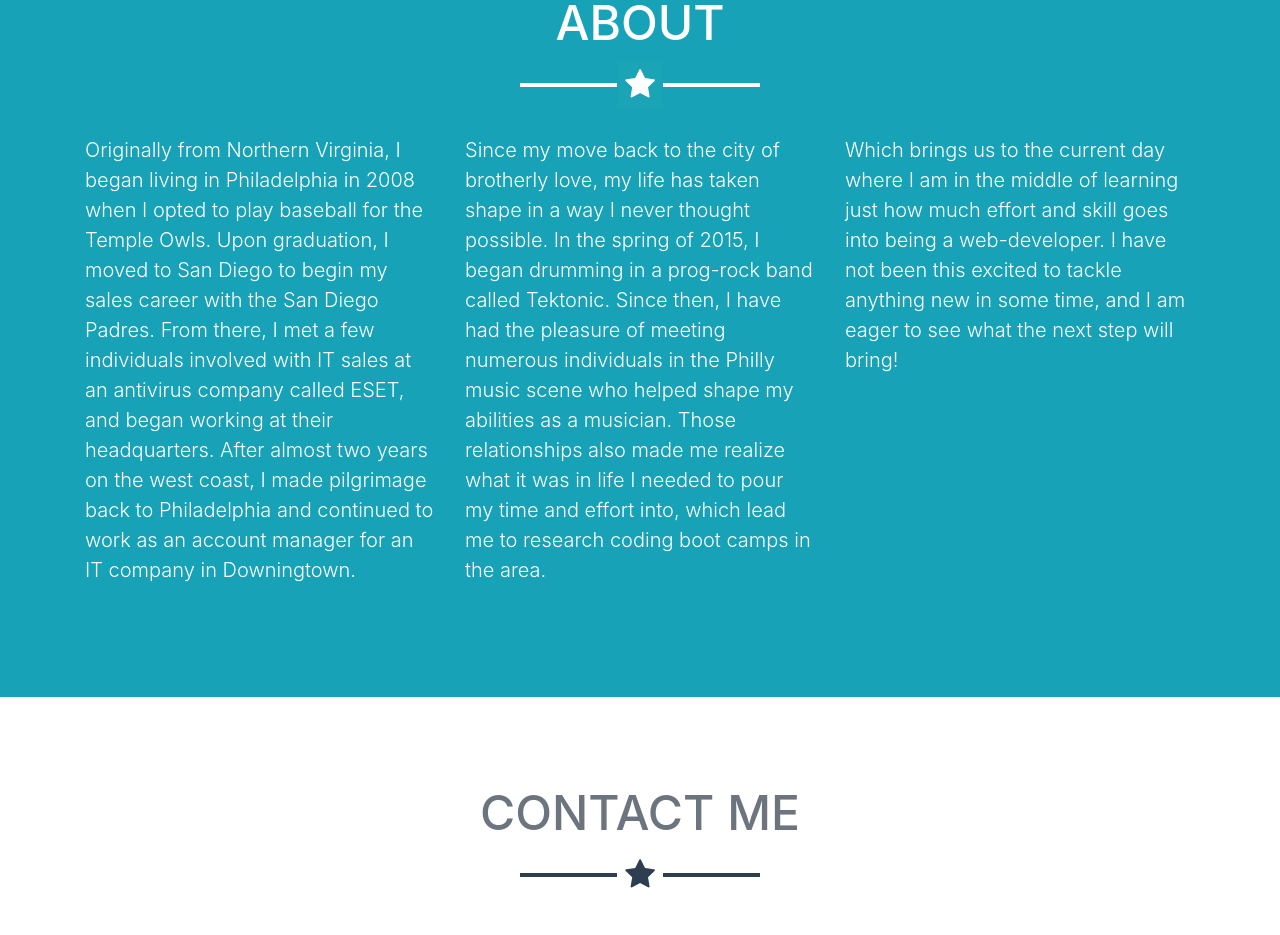
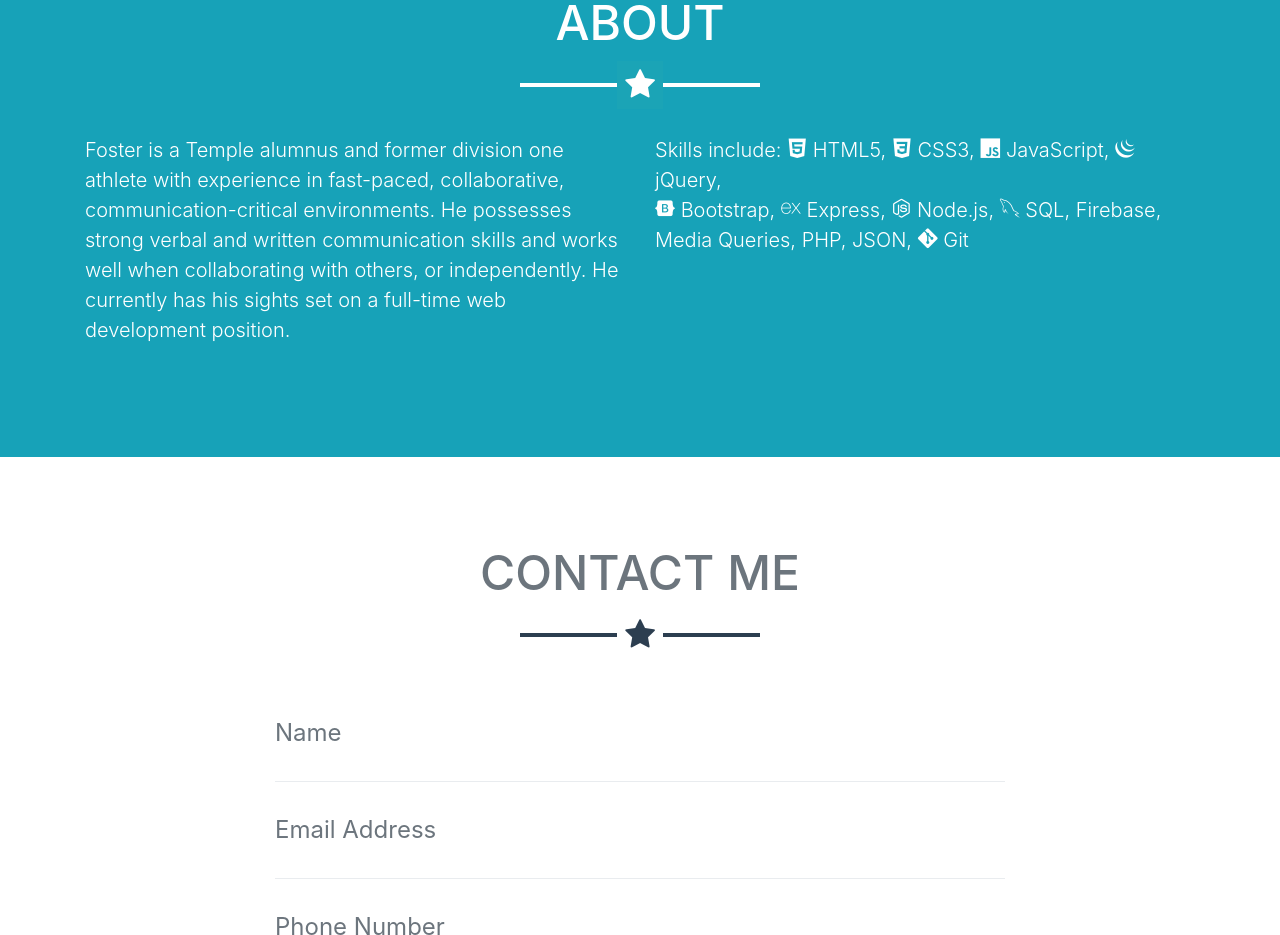
Before and after one commit to FDunigan/fdunigan.github.io, a website with bundled scripts: page index.html in a window 1280 px wide. Shown: the part 2075-3010 px from the top of the page. Built offline with nearby package versions, Linux system fonts and the light colour scheme; no server answers; files whose address does not match are found by name.

Commit message:
latest edits

```diff
--- a/index.html
+++ b/index.html
@@ -12,6 +12,7 @@
     <link href="https://fonts.googleapis.com/css?family=Montserrat:400,700" rel="stylesheet" type="text/css">
     <link href="https://fonts.googleapis.com/css?family=Lato:400,700,400italic,700italic" rel="stylesheet" type="text/css">
     <link href="vendor/magnific-popup/magnific-popup.css" rel="stylesheet" type="text/css">
+    <link rel="stylesheet" href="https://cdn.rawgit.com/konpa/devicon/df6431e323547add1b4cf45992913f15286456d3/devicon.min.css">
     <script src="https://www.gstatic.com/firebasejs/4.12.0/firebase.js"></script>
     <link href="css/freelancer.css" rel="stylesheet">
     <title>Dunigan Portfolio</title>
@@ -129,14 +130,24 @@
         <h2 class="text-center text-uppercase text-white">About</h2>
         <hr class="star-light mb-5">
         <div class="row">
-          <div class="col-lg-4 ml-auto">
-            <p class="lead">Originally from Northern Virginia, I began living in Philadelphia in 2008 when I opted to play baseball for the Temple Owls. Upon graduation, I moved to San Diego to begin my sales career with the San Diego Padres. From there, I met a few individuals involved with IT sales at an antivirus company called ESET, and began working at their headquarters. After almost two years on the west coast, I made pilgrimage back to Philadelphia and continued to work as an account manager for an IT company in Downingtown.</p>
+          <div class="col-lg-6 ml-auto">
+            <p class="lead">
+                Foster is a Temple alumnus and former division one athlete with experience in fast-paced, collaborative, communication-critical environments. He possesses strong verbal and written communication skills and works well when collaborating with others, or independently. He currently has his sights set on a full-time web development position.
+            </p>
           </div>
-          <div class="col-lg-4 mr-auto">
-            <p class="lead">Since my move back to the city of brotherly love, my life has taken shape in a way I never thought possible. In the spring of 2015, I began drumming in a prog-rock band called Tektonic. Since then, I have had the pleasure of meeting numerous individuals in the Philly music scene who helped shape my abilities as a musician. Those relationships also made me realize what it was in life I needed to pour my time and effort into, which lead me to research coding boot camps in the area.</p>
-          </div>
-          <div class="col-lg-4 ml-auto">
-            <p class="lead">Which brings us to the current day where I am in the middle of learning just how much effort and skill goes into being a web-developer. I have not been this excited to tackle anything new in some time, and I am eager to see what the next step will bring!</p>
+          <div class="col-lg-6 mr-auto">
+            <p class="lead">
+                Skills include: <i class="devicon-html5-plain"></i> HTML5,
+                <i class="devicon-css3-plain"></i> CSS3,
+                <i class="devicon-javascript-plain"></i> JavaScript,
+                <i class="devicon-jquery-plain"></i> jQuery,
+                <br>
+                <i class="devicon-bootstrap-plain"></i> Bootstrap,
+                <i class="devicon-express-original"></i> Express,
+                <i class="devicon-nodejs-plain"></i> Node.js,
+                <i class="devicon-mysql-plain"></i> SQL, Firebase, Media Queries, PHP, JSON,
+                <i class="devicon-git-plain"></i> Git
+            </p>
           </div>
       </div>
     </section>
```
